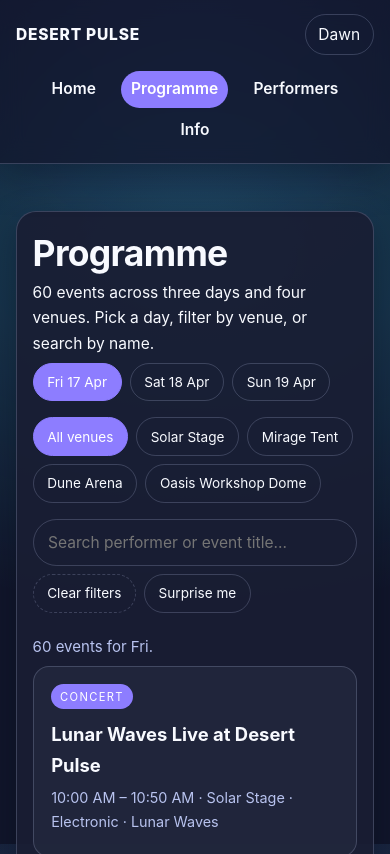
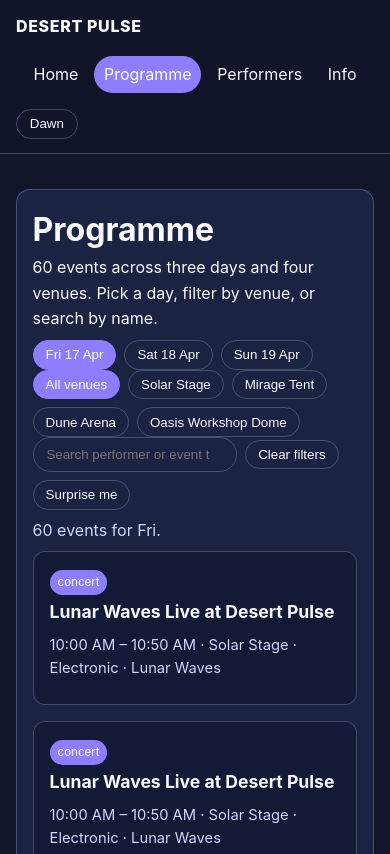
Before and after one commit to Hostilian/Desert_Pulse_Festival_complete, a website with bundled scripts: page web/programme.html in a window 390 px wide. Shown: the top 854 px of the page. Built offline with nearby package versions, Linux system fonts and the light colour scheme; files whose address does not match are found by name.

Commit message:
Update style.css

```diff
--- a/web/style.css
+++ b/web/style.css
@@ -1,126 +1,66 @@
 :root{
-  --brand-indigo:#11162b;
-  --brand-slate:#1b2342;
-  --brand-ink:#090e1f;
-  --brand-ice:#f8faff;
-  --brand-silver:#ced7ff;
-  --brand-violet:#8d7dff;
-  --brand-cyan:#38d9ff;
-  --brand-gold:#f5c86b;
-  --line:rgba(206,215,255,.2);
-  --bg:var(--brand-indigo);
-  --fg:var(--brand-ice);
-  --muted:#b8c3ef;
-  --surface-1:color-mix(in oklab,var(--bg) 88%,#fff 4%);
-  --surface-2:color-mix(in oklab,var(--bg) 82%,#fff 8%);
-  --surface-3:color-mix(in oklab,var(--bg) 75%,#fff 12%);
-  --accent-1:var(--brand-violet);
-  --accent-2:var(--brand-cyan);
-  --oasis:var(--brand-cyan);
-  --ink:var(--brand-ink);
-  --on-accent:#ffffff;
-  --focus:color-mix(in oklab,var(--accent-2) 80%,#fff 20%);
-  --shadow-1:0 12px 34px rgba(4,8,24,.35);
-  --shadow-2:0 20px 56px rgba(4,8,24,.45);
-  --shadow-glow:0 0 0 1px color-mix(in oklab,var(--accent-2) 40%,transparent), 0 0 30px color-mix(in oklab,var(--accent-1) 24%,transparent);
-  --grad-neon:linear-gradient(135deg,var(--accent-1),var(--accent-2));
-  --r:16px;
-  --mx:50%;
-  --my:30%;
-}
-[data-theme="dawn"]{
-  --bg:#edf2ff;
-  --fg:#141d35;
-  --muted:#3f4d78;
-  --line:rgba(20,29,53,.16);
-  --surface-1:color-mix(in oklab,var(--bg) 90%,#fff 10%);
-  --surface-2:color-mix(in oklab,var(--bg) 84%,#fff 16%);
-  --surface-3:color-mix(in oklab,var(--bg) 78%,#fff 22%);
-  --accent-1:#6759d7;
-  --accent-2:#0faad7;
-  --on-accent:#ffffff;
-  --shadow-1:0 8px 24px rgba(20,29,53,.12);
-  --shadow-2:0 16px 36px rgba(20,29,53,.18);
+  --bg:#11162b; --fg:#f8faff; --muted:#ced7ff; --card:#1b2342; --line:rgba(206,215,255,.25);
+  --accent:#8d7dff; --accent2:#38d9ff;
 }
 *{box-sizing:border-box}
 html{scroll-behavior:smooth}
-.skip-link{position:absolute;left:-999px;top:0;background:var(--accent-1);color:var(--on-accent);padding:.55rem .9rem;border-radius:0 0 10px 0;z-index:20}
+body{
+  margin:0; font:16px/1.6 Inter,system-ui,-apple-system,Segoe UI,Roboto,sans-serif;
+  color:var(--fg); background:linear-gradient(180deg,#11162b,#0b1020);
+}
+a{color:var(--accent2);text-decoration:none}
+a:hover,a:focus-visible{text-decoration:underline}
+img{max-width:100%;display:block;border-radius:12px}
+
+.skip-link{position:absolute;left:-999px;top:0;padding:.5rem .8rem;background:var(--accent);color:#fff}
 .skip-link:focus{left:0}
-body{margin:0;color:var(--fg);min-height:100vh;font:clamp(15px,.5vw + .85rem,18px)/1.65 Inter,system-ui,-apple-system,Segoe UI,Roboto,sans-serif;
-  background:
-    radial-gradient(900px 600px at var(--mx) var(--my),color-mix(in oklab,var(--accent-2) 24%,transparent),transparent 60%),
-    radial-gradient(140% 100% at 50% -20%,color-mix(in oklab,var(--accent-1) 16%,transparent),transparent 58%),
-    var(--bg) fixed;}
-a{color:var(--oasis);text-decoration:none}
-a:hover,a:focus-visible{text-decoration:underline}
-:focus-visible{outline:2px solid var(--focus);outline-offset:3px;border-radius:6px}
-img{max-width:100%;display:block;border-radius:var(--r)}
-header.site{position:sticky;top:0;z-index:9;display:flex;gap:1rem;align-items:center;justify-content:space-between;
-  padding:.9rem clamp(1rem,4vw,2rem);background:color-mix(in oklab,var(--bg) 72%,transparent);backdrop-filter:blur(12px);border-bottom:1px solid var(--line);box-shadow:var(--shadow-1)}
-header.site .brand{font-weight:800;letter-spacing:.05em;text-transform:uppercase}
-header.site nav{display:flex;flex-wrap:wrap;gap:.25rem 1rem}
-header.site nav a{color:var(--fg);font-weight:600;padding:.35rem .6rem;border-radius:999px}
-header.site nav a[aria-current]{background:var(--accent-1);color:var(--on-accent)}
-.toggle{background:transparent;color:var(--fg);border:1px solid var(--line);border-radius:999px;padding:.4rem .8rem;cursor:pointer;font:inherit}
-.toggle:hover{border-color:color-mix(in oklab,var(--accent-1) 60%,var(--line));box-shadow:var(--shadow-glow)}
-main{width:min(1200px,92%);margin:auto;padding:1.2rem 0 4rem}
-main > section, main > aside{position:relative}
-section,aside{margin:1.75rem 0;padding:clamp(1rem,2vw,1.75rem);border:1px solid var(--line);border-radius:calc(var(--r) + 4px);background:var(--surface-1);box-shadow:var(--shadow-1)}
-h1,h2{ text-wrap:balance }
-h1{font-size:clamp(2rem,5vw + 1rem,4.5rem);line-height:1.05;margin:.2em 0;letter-spacing:-.02em}
-h2{font-size:clamp(1.4rem,1.5vw + 1rem,2.2rem);margin:.2em 0 .6em;letter-spacing:-.01em}
-h3{font-size:1.15rem;margin:.2em 0 .35em}
-p{margin:.4em 0}
-.hero{position:relative;overflow:hidden;border-radius:calc(var(--r) + 8px);padding:clamp(2rem,5vw,5rem) clamp(1rem,4vw,3rem);text-align:center;border:1px solid var(--line);background:linear-gradient(160deg,color-mix(in oklab,var(--bg) 68%,#1f2952 32%) 0%,color-mix(in oklab,var(--bg) 80%,#090e1f 20%) 85%);box-shadow:var(--shadow-2)}
-.hero::before{content:"";position:absolute;inset:0;pointer-events:none;background:radial-gradient(circle at 20% 16%,color-mix(in oklab,var(--accent-1) 28%,transparent),transparent 48%),radial-gradient(circle at 80% 0%,color-mix(in oklab,var(--oasis) 22%,transparent),transparent 42%)}
-.hero svg{position:absolute;inset:auto 0 0 0;width:100%;height:auto;pointer-events:none;animation:drift 18s ease-in-out infinite alternate}
-.hero .lede{max-width:38rem;margin:1rem auto;color:var(--muted)}
-.countdown{display:inline-flex;gap:.6rem;justify-content:center;margin:1rem 0;font-variant-numeric:tabular-nums}
-.countdown b{display:block;font-size:clamp(1.4rem,2vw + .6rem,2rem);color:var(--brand-gold)}
-.countdown span{display:block;font-size:.7rem;text-transform:uppercase;letter-spacing:.15em;color:var(--muted)}
-.statline{display:inline-flex;flex-wrap:wrap;gap:.45rem;align-items:center;color:var(--muted);font-size:.94rem}
-.pill{display:inline-block;padding:.24rem .55rem;border-radius:999px;border:1px solid var(--line);font-size:.74rem;letter-spacing:.08em;text-transform:uppercase}
-.button{display:inline-block;background:var(--grad-neon);color:var(--on-accent);font-weight:700;padding:.85rem 1.4rem;border-radius:999px;border:0;cursor:pointer;transition:transform .2s ease,box-shadow .2s ease,filter .2s ease}
-.button:hover,.button:focus-visible{transform:translateY(-2px);box-shadow:0 14px 34px rgba(56,217,255,.24);filter:saturate(1.08);text-decoration:none}
-.grid{display:grid;gap:1rem;grid-template-columns:repeat(auto-fit,minmax(min(260px,100%),1fr))}
-.card{position:relative;padding:1rem 1.1rem;border:1px solid var(--line);border-radius:var(--r);background:var(--surface-2);transition:transform .25s ease,border-color .25s ease,box-shadow .25s ease}
-.card:hover{transform:translateY(-3px);border-color:var(--accent-2);box-shadow:var(--shadow-glow)}
-.card .tag{display:inline-block;font-size:.7rem;text-transform:uppercase;letter-spacing:.12em;padding:.2rem .55rem;border-radius:999px;background:var(--accent-1);color:var(--on-accent);margin-bottom:.4rem}
-.card .meta{color:var(--muted);font-size:.9rem}
-.card[data-genre]::after{content:attr(data-genre);position:absolute;top:.7rem;right:.8rem;font-size:.7rem;color:var(--muted);letter-spacing:.1em;text-transform:uppercase}
-.toolbar{display:flex;flex-wrap:wrap;gap:.5rem;align-items:center;margin-bottom:1rem}
-.toolbar input[type=search]{flex:1 1 220px;min-width:0;padding:.6rem .9rem;border-radius:999px;border:1px solid var(--line);background:transparent;color:inherit;font:inherit}
-.chip{padding:.45rem .85rem;border-radius:999px;border:1px solid var(--line);background:transparent;color:inherit;cursor:pointer;font:inherit;font-size:.85rem;transition:background .2s,color .2s}
-.chip[aria-pressed=true], .chip[aria-selected=true]{background:var(--accent-1);color:var(--on-accent);border-color:var(--accent-1)}
-.chip:hover{border-color:color-mix(in oklab,var(--accent-1) 64%,var(--line))}
-.chip[data-clear]{border-style:dashed}
-.chip[data-active]{background:color-mix(in oklab,var(--accent-1) 28%,transparent);border-color:var(--accent-1)}
+
+header.site{
+  position:sticky;top:0;z-index:10;padding:.9rem 1rem;background:#11162be6;
+  border-bottom:1px solid var(--line);display:flex;gap:1rem;justify-content:space-between;align-items:center;
+}
+header.site .brand{font-weight:800;letter-spacing:.04em;text-transform:uppercase}
+header.site nav{display:flex;flex-wrap:wrap;gap:.4rem}
+header.site nav a{padding:.35rem .6rem;border-radius:999px;color:var(--fg)}
+header.site nav a[aria-current]{background:var(--accent);color:#fff}
+.toggle{border:1px solid var(--line);background:transparent;color:var(--fg);padding:.4rem .8rem;border-radius:999px}
+
+main{width:min(1100px,92%);margin:auto;padding:1rem 0 3rem}
+section,aside{margin:1.2rem 0;padding:1rem;border:1px solid var(--line);border-radius:14px;background:var(--card)}
+h1{font-size:clamp(2rem,5vw,3.7rem);line-height:1.08;margin:.2em 0}
+h2{font-size:clamp(1.3rem,2.4vw,2rem);margin:.2em 0 .5em}
+h3{font-size:1.1rem;margin:.2em 0}
+p{margin:.5em 0}
+
+.hero{padding:2.2rem 1.2rem;text-align:center;background:linear-gradient(135deg,#1a2450,#10162e)}
+.lede{max-width:42rem;margin:auto;color:var(--muted)}
+.button{display:inline-block;background:linear-gradient(135deg,var(--accent),var(--accent2));color:#fff;padding:.75rem 1.2rem;border-radius:999px;font-weight:700}
+.pill{display:inline-block;padding:.2rem .5rem;border:1px solid var(--line);border-radius:999px;font-size:.75rem}
+.statline{display:flex;gap:.5rem;flex-wrap:wrap;color:var(--muted)}
+
+.grid{display:grid;gap:1rem;grid-template-columns:repeat(auto-fit,minmax(240px,1fr))}
+.card{padding:1rem;border:1px solid var(--line);border-radius:12px;background:#121a36}
+.card .tag{display:inline-block;background:var(--accent);color:#fff;border-radius:999px;padding:.2rem .5rem;font-size:.72rem}
+.card .meta{color:var(--muted);font-size:.92rem}
+
+.toolbar{display:flex;flex-wrap:wrap;gap:.5rem;align-items:center}
+.toolbar input[type=search]{padding:.55rem .8rem;border-radius:999px;border:1px solid var(--line);background:transparent;color:inherit}
+.chip{padding:.4rem .75rem;border-radius:999px;border:1px solid var(--line);background:transparent;color:inherit}
+.chip[aria-pressed=true],.chip[aria-selected=true]{background:var(--accent);border-color:var(--accent);color:#fff}
+
 .timeline{list-style:none;padding:0;margin:0;display:grid;gap:.6rem}
-.timeline li{position:relative;padding:.6rem .9rem .6rem 2.2rem;border:1px solid var(--line);border-radius:var(--r);background:var(--surface-2)}
-.timeline li::before{content:"";position:absolute;left:.9rem;top:1.1rem;width:.55rem;height:.55rem;border-radius:50%;background:var(--accent-1);box-shadow:0 0 0 4px color-mix(in oklab,var(--accent-1) 30%,transparent)}
+.timeline li{padding:.6rem .9rem;border:1px solid var(--line);border-radius:10px;background:#141d3e}
 .checklist{list-style:none;padding:0;display:grid;gap:.4rem}
-.checklist label{display:flex;gap:.6rem;align-items:center;padding:.55rem .8rem;border:1px solid var(--line);border-radius:999px;cursor:pointer;transition:background .15s}
-.checklist input{accent-color:var(--accent-1);width:1.1rem;height:1.1rem}
-.checklist input:checked + span{text-decoration:line-through;color:var(--muted)}
-details{padding:.6rem .9rem;border:1px solid var(--line);border-radius:var(--r);margin:.5rem 0;background:color-mix(in oklab,var(--bg) 85%,#fff 5%)}
-details[open]{border-color:var(--accent-1)}
-summary{cursor:pointer;font-weight:600;list-style:none}
-summary::after{content:" +";float:right;color:var(--accent-2)}
-details[open] summary::after{content:" -"}
-.reveal{opacity:0;transform:translateY(20px);transition:opacity .7s ease,transform .7s ease}
-.reveal.in{opacity:1;transform:none}
-@keyframes drift{from{transform:translateX(-2%)}to{transform:translateX(2%)}}
-@media (prefers-reduced-motion:reduce){*,*::before,*::after{animation:none!important;transition:none!important}.reveal{opacity:1;transform:none}}
-footer{text-align:center;padding:2rem 1rem;color:var(--muted);border-top:1px solid var(--line);margin-top:3rem}
-footer p{max-width:70ch;margin:0 auto}
-code{background:color-mix(in oklab,var(--bg) 60%,var(--ink) 30%);padding:.15rem .4rem;border-radius:5px;font-size:.9em}
+.checklist label{display:flex;gap:.6rem;align-items:center;padding:.5rem .8rem;border:1px solid var(--line);border-radius:999px}
+details{border:1px solid var(--line);border-radius:10px;padding:.55rem .8rem}
+summary{cursor:pointer;font-weight:600}
+
+footer{margin-top:2rem;padding:1.5rem 1rem;text-align:center;color:var(--muted);border-top:1px solid var(--line)}
 address{font-style:normal;color:var(--muted)}
-noscript p{padding:.75rem 1rem;border:1px dashed var(--line);border-radius:10px;color:var(--muted)}
-.to-top{position:fixed;right:1rem;bottom:1rem;padding:.55rem .8rem;border:1px solid var(--line);border-radius:999px;background:var(--surface-3);color:var(--fg);cursor:pointer;z-index:15;box-shadow:var(--shadow-1)}
-.section-cta{margin-top:1rem}
+code{background:#0b1020;padding:.1rem .35rem;border-radius:4px}
 [hidden]{display:none!important}
+
 @media (max-width:760px){
-  header.site nav{width:100%;order:3;justify-content:center}
   header.site{flex-wrap:wrap}
-  .statline{gap:.3rem}
+  header.site nav{width:100%;justify-content:center}
 }
```
